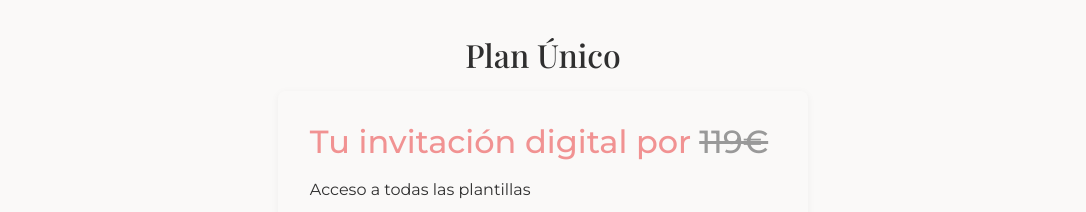
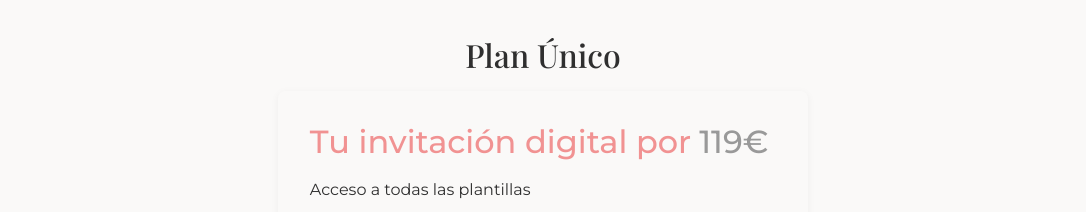
Before and after one commit to APAInsular/invited-front, a React (Create React App) app: page / in a window 1280 px wide. Shown: the part 2300-2512 px from the top of the page, without its empty margins (97-1183 px from the left). Built offline with nearby package versions, Linux system fonts and the light colour scheme; no server answers; a web font is replaced by a local one.

Commit message:
letra disney

```diff
--- a/src/pages/LandingPage.jsx
+++ b/src/pages/LandingPage.jsx
@@ -276,7 +276,7 @@ const LandingPage = () => {
                     <div className="precio-card">
                         <div>
                             <h3>Tu invitación digital por
-                                <span style={{ textDecoration: "line-through", marginLeft: "8px", marginRight: "8px", color: "#999" }}>
+                                <span style={{ marginLeft: "8px", marginRight: "8px", color: "#999" }}>
                                     119€
                                 </span>
                                 {/* <span style={{ color: "#e63946", fontWeight: "bold" }}>
```
